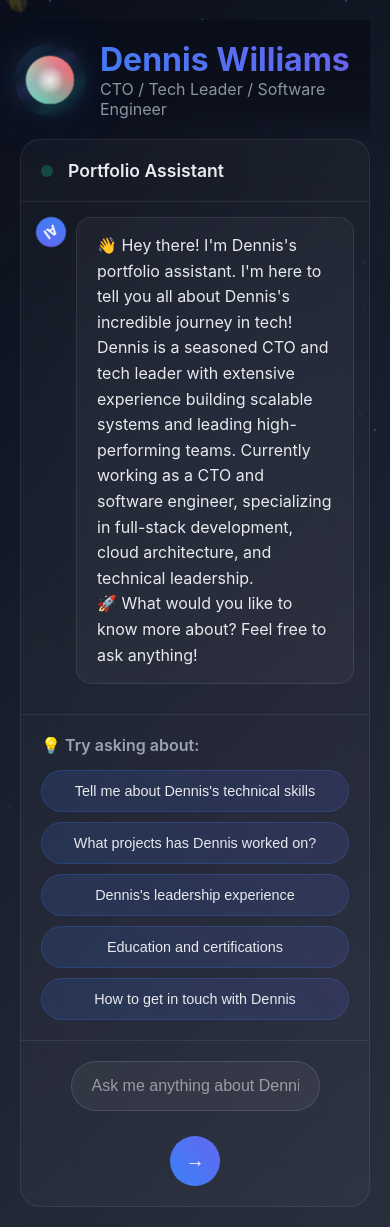
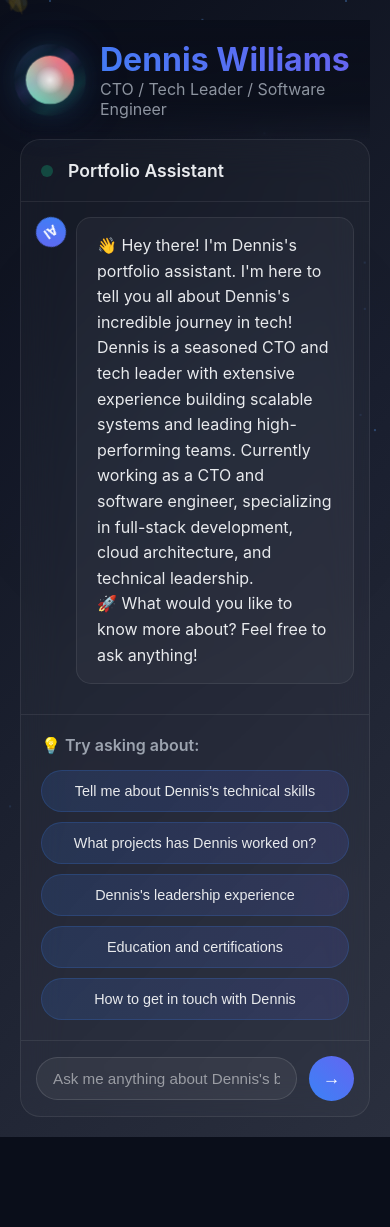
Before and after one commit to denwilliams/portfolio, a React (Vite) app: page / in a window 390 px wide. After the commit the page ends 1137 px from the top, so only its background shows below. Built offline with nearby package versions, Linux system fonts and the light colour scheme.

Commit message:
Enhance chat input responsiveness with improved padding and button sizing for mobile devices

```diff
--- a/src/index.css
+++ b/src/index.css
@@ -507,8 +507,20 @@ body {
 @media (max-width: 768px) {
   .name { font-size: 2rem; }
   .suggestion-buttons { flex-direction: column; }
-  .chat-input { flex-direction: column; }
-  .input-field { margin-bottom: 10px; }
+  .chat-input {
+    padding: 15px;
+    gap: 12px;
+  }
+  .send-btn {
+    width: 45px;
+    height: 45px;
+    font-size: 1.1rem;
+    flex-shrink: 0;
+  }
+  .input-field {
+    padding: 12px 16px;
+    font-size: 0.95rem;
+  }
 }
 
 /* Floating elements */
```
